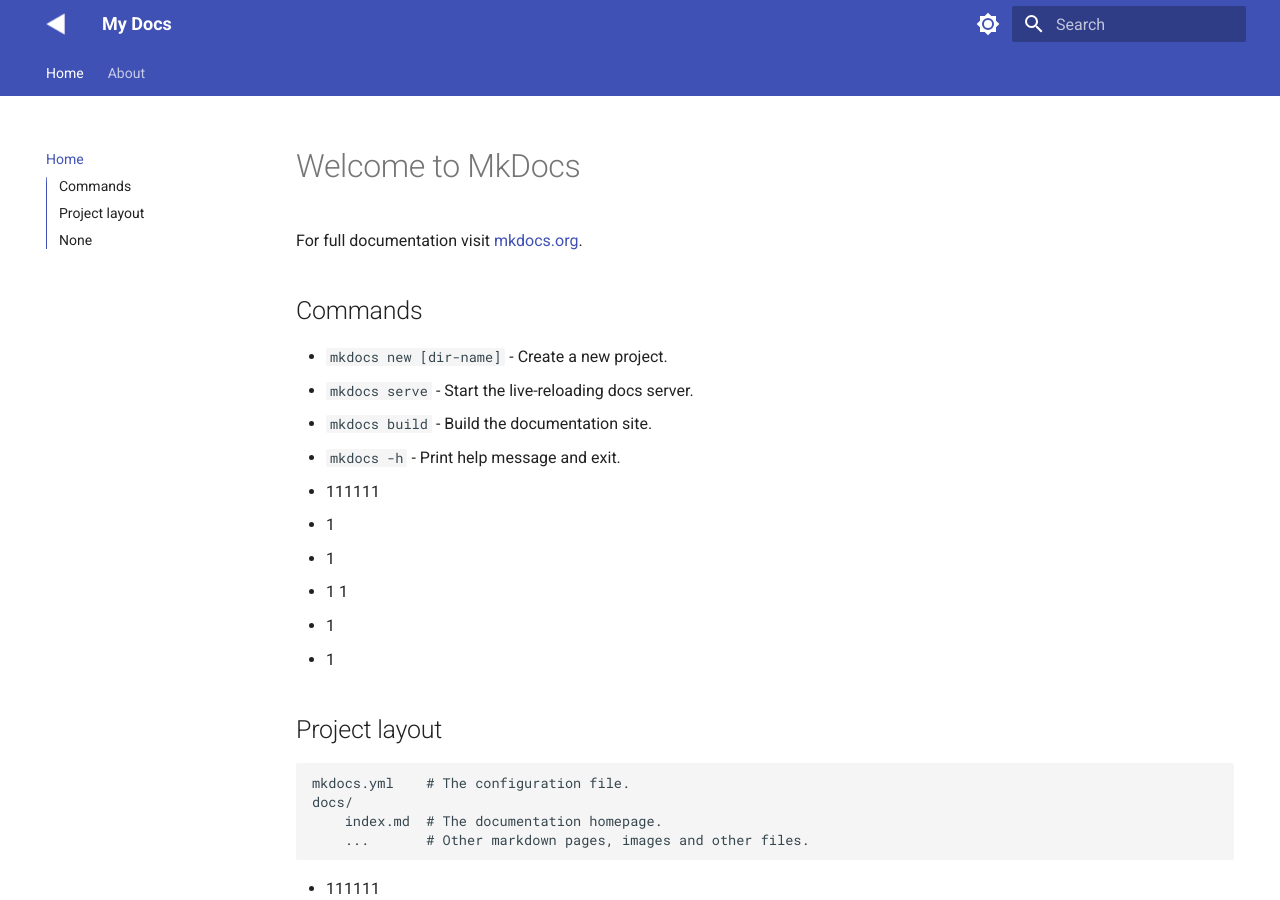
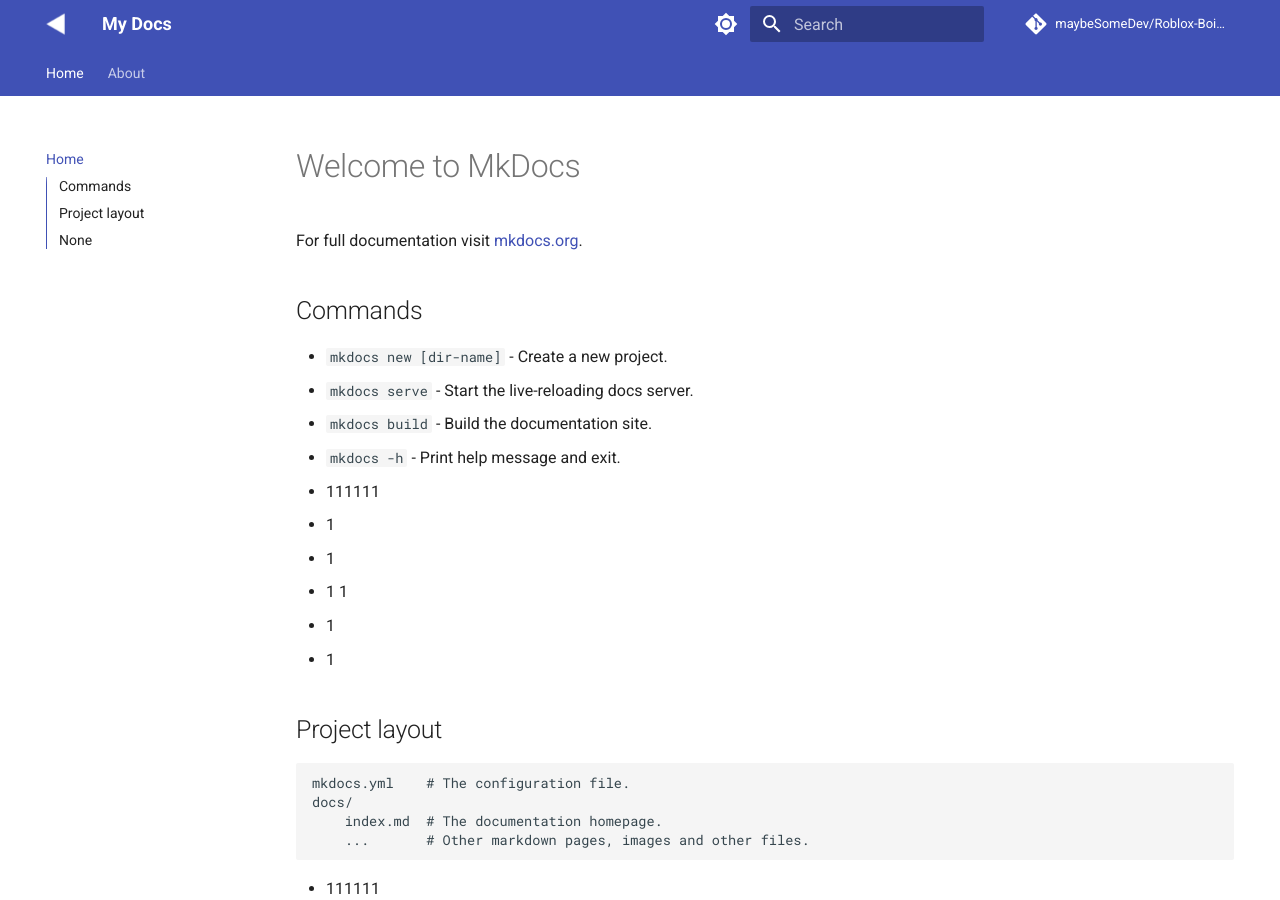
Before and after one commit to maybeSomeDev/Roblox-Boids-Implementation, an MkDocs documentation site: the page built from docs/index.md, in a window 1280 px wide and 900 px high. Built offline with MkDocs 1.6.1 and Material for MkDocs 9.7.7, drawn with Linux system fonts in a browser that asks for light colours; comment, search, counter and statistics services are not loaded.

Commit message:
fix (config)

```diff
--- a/mkdocs.yml
+++ b/mkdocs.yml
@@ -1,4 +1,8 @@
 site_name: My Docs
+site_url: https://maybesomedev.github.io/Roblox-Boids-Implementation/
+repo_name: maybeSomeDev/Roblox-Boids-Implementation
+repo_url: https://github.com/maybeSomeDev/Roblox-Boids-Implementation
+
 dev_addr: 'localhost:5000'
 theme:
   name: material
```
